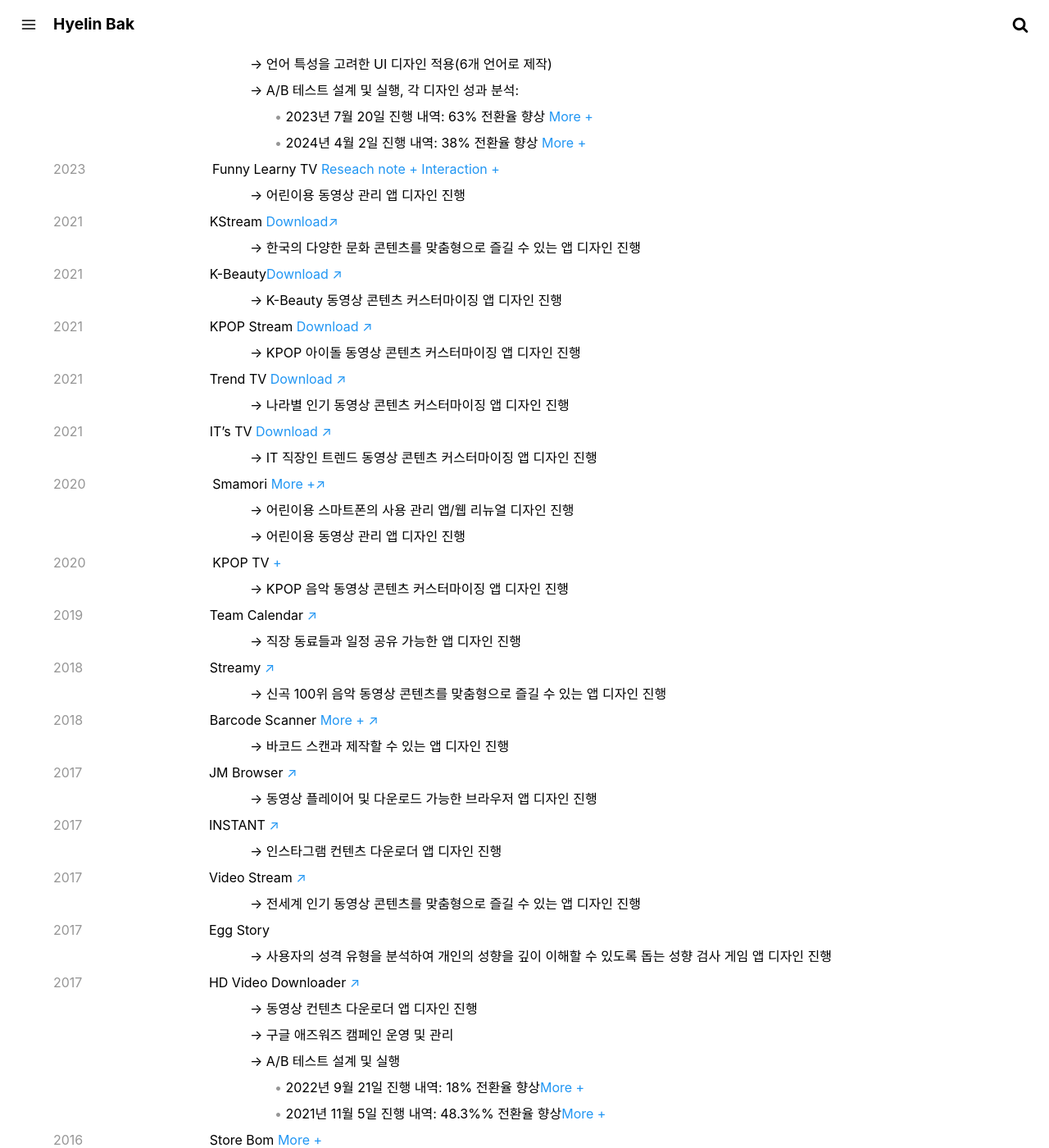
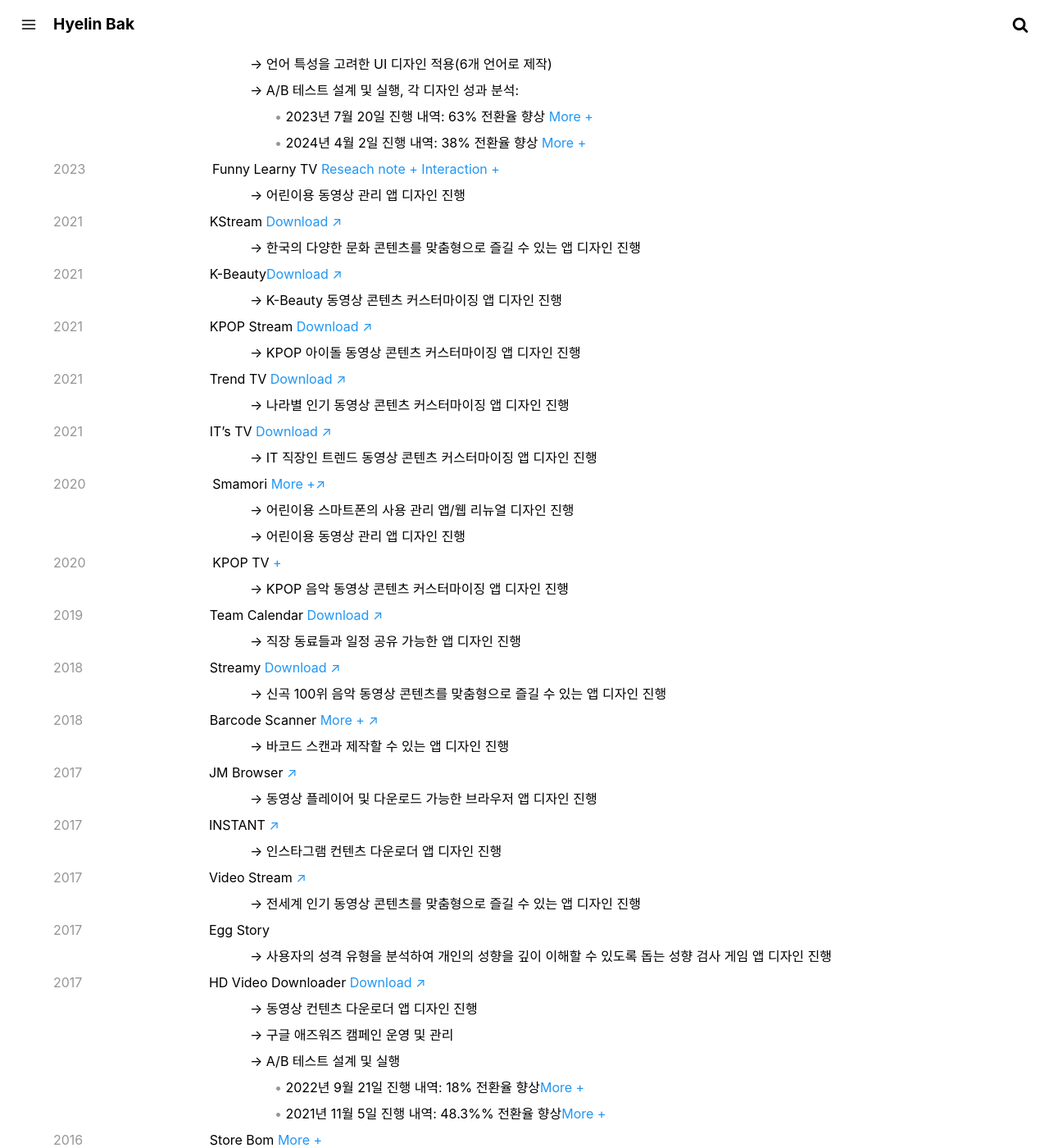
Before and after one commit to crazyjamy/crazyjamy.github.io, a Jekyll site: the page built from about.md, in a window 1280 px wide and 1400 px high, scrolled down 874 px. Shown: the whole window at 82% size. Built offline with Jekyll 4.4.1, drawn with Linux system fonts in a browser that asks for light colours.

Commit message:
Update about.md

```diff
--- a/about.md
+++ b/about.md
@@ -41,7 +41,7 @@
 <span style="color: #969696; margin-left: 270px;"> • </span> <span> 2024년 4월 2일 진행 내역: 38% 전환율 향상 <a href="../ab-kpoplyricsgame-240402/" target="">More +</a></span><br />
 <span style="color: #969696;"> 2023 </span><span style="margin-left: 150px;"> Funny Learny TV <a href="../funnylearnytv-research/" target="">Reseach note +</a><a href="../funnylearnytv/" target=""> Interaction +</a></span><br />
 <span style="margin-left: 240px;"> → 어린이용 동영상 관리 앱 디자인 진행</span><br />
-<span style="color: #969696;"> 2021 </span><span style="margin-left: 150px;"> KStream <a href="https://play.google.com/store/apps/details?id=io.tm.k.stream" target="_blank">Download↗</a></span><br />
+<span style="color: #969696;"> 2021 </span><span style="margin-left: 150px;"> KStream <a href="https://play.google.com/store/apps/details?id=io.tm.k.stream" target="_blank">Download ↗</a></span><br />
 <span style="margin-left: 240px;"> → 한국의 다양한 문화 콘텐츠를 맞춤형으로 즐길 수 있는 앱 디자인 진행</span><br />
 <span style="color: #969696;"> 2021 </span><span style="margin-left: 150px;"> K-Beauty<a href="https://play.google.com/store/apps/details?id=io.tm.kbeauty.tv" target="_blank">Download ↗</a></span><br />
 <span style="margin-left: 240px;"> → K-Beauty 동영상 콘텐츠 커스터마이징 앱 디자인 진행</span><br />
@@ -56,9 +56,9 @@
 <span style="margin-left: 240px;"> → 어린이용 동영상 관리 앱 디자인 진행</span><br />
 <span style="color: #969696;"> 2020 </span><span style="margin-left: 150px;">KPOP TV  <a href="../icon-kpop/" target="">+</a></span><br />
 <span style="margin-left: 240px;"> → KPOP 음악 동영상 콘텐츠 커스터마이징 앱 디자인 진행</span><br />
-<span style="color: #969696;">2019 </span><span style="margin-left: 150px;">Team Calendar <a href="https://play.google.com/store/apps/details?id=io.jmobile.tm.calendar" target="_blank">↗</a></span><br />
+<span style="color: #969696;">2019 </span><span style="margin-left: 150px;">Team Calendar <a href="https://play.google.com/store/apps/details?id=io.jmobile.tm.calendar" target="_blank">Download ↗</a></span><br />
 <span style="margin-left: 240px;"> → 직장 동료들과 일정 공유 가능한 앱 디자인 진행</span><br />
-<span style="color: #969696;"> 2018 </span><span style="margin-left: 150px;">Streamy <a href="https://play.google.com/store/apps/details?id=com.fms.streamy" target="_blank">↗</a></span><br />
+<span style="color: #969696;"> 2018 </span><span style="margin-left: 150px;">Streamy <a href="https://play.google.com/store/apps/details?id=com.fms.streamy" target="_blank">Download ↗</a></span><br />
 <span style="margin-left: 240px;"> → 신곡 100위 음악 동영상 콘텐츠를 맞춤형으로 즐길 수 있는 앱 디자인 진행</span><br />
 <span style="color: #969696;"> 2018 </span><span style="margin-left: 150px;">Barcode Scanner <a href="../barcode_scanner/" target="">More +</a> <a href="https://play.google.com/store/apps/details?id=io.jmobile.jmscanner" target="_blank">↗</a></span><br />
 <span style="margin-left: 240px;">→ 바코드 스캔과 제작할 수 있는 앱 디자인 진행</span><br />
@@ -70,7 +70,7 @@
 <span style="margin-left: 240px;"> → 전세계 인기 동영상 콘텐츠를 맞춤형으로 즐길 수 있는 앱 디자인 진행</span><br />
 <span style="color: #969696;"> 2017 </span><span style="margin-left: 150px;">Egg Story</span><br />
 <span style="margin-left: 240px;"> → 사용자의 성격 유형을 분석하여 개인의 성향을 깊이 이해할 수 있도록 돕는 성향 검사 게임 앱 디자인 진행</span><br />
-<span style="color: #969696;"> 2017 </span><span style="margin-left: 150px;">HD Video Downloader <a href="https://play.google.com/store/apps/details?id=com.ne.hdv" target="_blank">↗</a></span><br />
+<span style="color: #969696;"> 2017 </span><span style="margin-left: 150px;">HD Video Downloader <a href="https://play.google.com/store/apps/details?id=com.ne.hdv" target="_blank">Download ↗</a></span><br />
 <span style="margin-left: 240px;"> → 동영상 컨텐츠 다운로더 앱 디자인 진행</span><br />
 <span style="margin-left: 240px;"> → 구글 애즈워즈 캠페인 운영 및 관리</span><br />
 <span style="margin-left: 240px;"> → A/B 테스트 설계 및 실행</span><br />
@@ -81,7 +81,7 @@
 <span style="margin-left: 240px;"> → 택배 상자 패키지 디자인 진행</span><br />
 <span style="color: #969696;"> 2016 </span><span style="margin-left: 150px;">KKaKKungNoriter<a href="http://kkakkungnoriter.com/" target="_blank">Visit Website ↗</a></span><br />
 <span style="margin-left: 240px;">→ 아동 용품 쇼핑몰 웹/앱 디자인 진행</span><br />
-<span style="color: #969696;"> 2016 </span><span style="margin-left: 150px;">Babosarang <a href="../babosarang-web/" target="">More +</a><a href="../babosarang-mobile/" target="">APP +</a></span><br />
+<span style="color: #969696;"> 2016 </span><span style="margin-left: 150px;">Babosarang <a href="../babosarang-web/" target="">More +</a><a href="../babosarang-mobile/" target="">More +</a></span><br />
 <span style="margin-left: 240px;"> → 디자인 문구 쇼핑몰 메인 웹/모바일 디자인 진행</span><br />
 <span style="margin-left: 240px;"> → 신년 다이어리 기획전 기획</span><br />
 <span style="margin-left: 240px;"> → 캐릭터 문구 기획전 기획</span><br />
```
